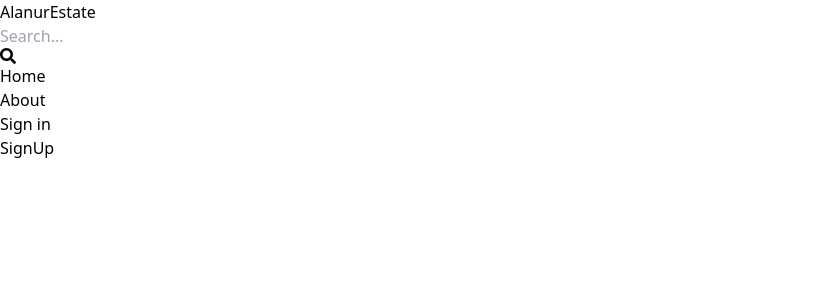
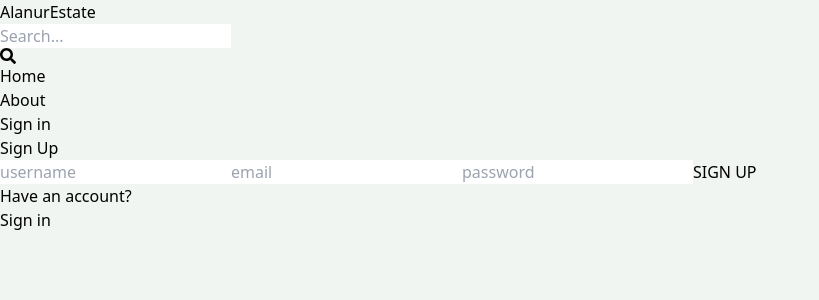
Before and after one commit to sefaalanur/mern-estate, a React (Vite) app in the folder client/: page /sign-up in a window 1280 px wide. Shown: the top 300 px of the page, without its empty margins (0-819 px from the left). Built offline with nearby package versions, Linux system fonts and the light colour scheme.

Commit message:
complete sign up page ui

```diff
--- a/client/src/index.css
+++ b/client/src/index.css
@@ -1,3 +1,6 @@
 @tailwind base;
 @tailwind components;
 @tailwind utilities;
+body{
+    background-color: rgb(241, 245, 241);
+}
--- a/client/src/pages/SignUp.jsx
+++ b/client/src/pages/SignUp.jsx
@@ -1,7 +1,21 @@
-import React from 'react'
+import {Link} from 'react-router-dom'
 
 export default function SignUp() {
   return (
-    <div>SignUp</div>
+    <div className='p-3 max-w-lg mx-auto'>
+      <h1 className='text-3xl text-center font-semibold my-7'>Sign Up</h1>
+      <from className="flex flex-col gap-4">
+        <input type="text" placeHolder="username" className="border p-3 rounded-lg" id="username" />
+        <input type="email" placeHolder="email" className="border p-3 rounded-lg" id="email" />
+        <input type="password" placeHolder="password" className="border p-3 rounded-lg" id="password" />
+        <button className="bg-slate-700 text-white p-3 rounded-lg hover:opacity-95 disabled:opacity-80" >SIGN UP</button>
+      </from>
+      <div className='flex gap-2 mt-5'>
+        <p>Have an account?</p>
+        <Link to={"/sign-in"}>
+          <span className='text-blue-700'>Sign in</span>
+        </Link>
+      </div>
+    </div>
   )
 }
```
